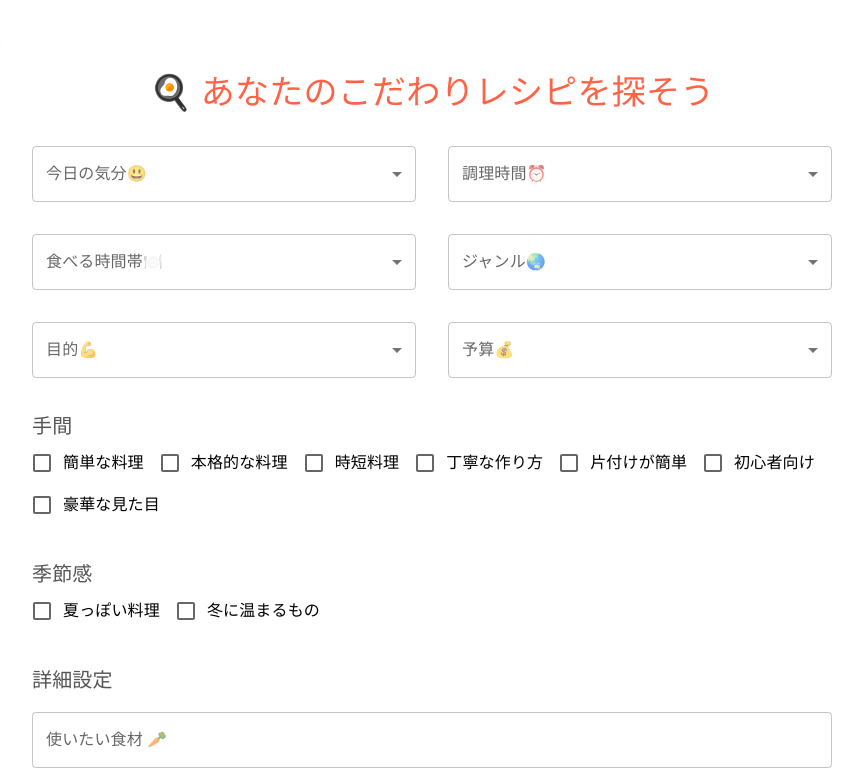
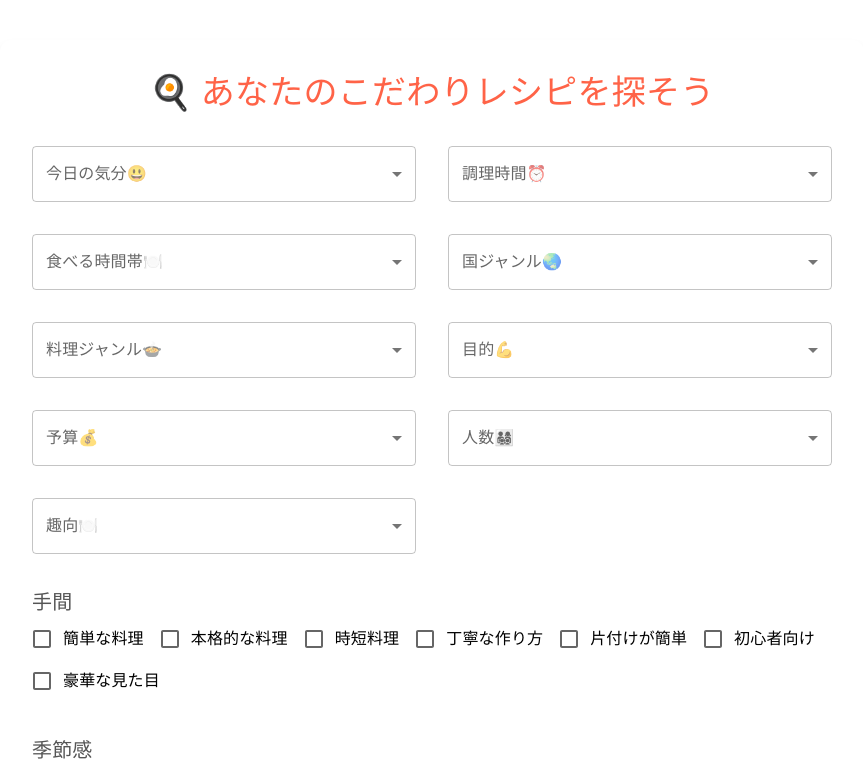
Before and after one commit to yasuhikasa/Recipe_app_Web, a Next.js app: page /components/recipeForm/RecipeForm in a window 1280 px wide. Shown: the top 776 px of the page, without its empty margins (208-1071 px from the left). Built offline with nearby package versions, Linux system fonts and the light colour scheme.

Commit message:
暫定版

```diff
--- a/src/pages/components/recipeForm/RecipeForm.tsx
+++ b/src/pages/components/recipeForm/RecipeForm.tsx
@@ -22,6 +22,9 @@ import {
   genreOptions,
   purposeOptions,
   budgetOptions,
+  peopleOptions,
+  preferenceOptions,
+  cookingGenreOptions,
 } from "../../../utils/options";
 
 type FormData = {
@@ -36,6 +39,9 @@ type FormData = {
   preferredIngredients: string; // 使いたい食材
   avoidedIngredients: string;  // 避けたい食材
   additionalNotes: string;     // その他特記事項
+  people: string; // 人数
+  preference: string; // 趣向
+  cookingGenre: string; // 料理ジャンル
 };
 
 const RecipeFormExtended = () => {
@@ -51,6 +57,9 @@ const RecipeFormExtended = () => {
     preferredIngredients: "",
     avoidedIngredients: "",
     additionalNotes: "",
+    people: "", // 人数
+  preference: "", // 趣向
+  cookingGenre: "", // 料理ジャンル
   });
 
   const handleSelectChange = (event: SelectChangeEvent) => {
@@ -174,10 +183,10 @@ const RecipeFormExtended = () => {
             </FormControl>
           </Grid>
 
-          {/* ジャンルセクション */}
+          {/* 国ジャンルセクション */}
           <Grid item xs={12} sm={6}>
             <FormControl fullWidth>
-              <InputLabel id="genre-label">ジャンル🌏</InputLabel>
+              <InputLabel id="genre-label">国ジャンル🌏</InputLabel>
               <Select
                 labelId="genre-label"
                 id="genre"
@@ -193,6 +202,26 @@ const RecipeFormExtended = () => {
               </Select>
             </FormControl>
           </Grid>
+
+            {/* 料理ジャンルセクション */}
+  <Grid item xs={12} sm={6}>
+    <FormControl fullWidth>
+      <InputLabel id="cooking-genre-label">料理ジャンル🍲</InputLabel>
+      <Select
+        labelId="cooking-genre-label"
+        id="cookingGenre"
+        name="cookingGenre"
+        value={formData.cookingGenre}
+        onChange={handleSelectChange}
+      >
+        {cookingGenreOptions.map((option) => (
+          <MenuItem key={option.value} value={option.value}>
+            {option.label}
+          </MenuItem>
+        ))}
+      </Select>
+    </FormControl>
+  </Grid>
 
           {/* 目的セクション */}
           <Grid item xs={12} sm={6}>
@@ -233,6 +262,48 @@ const RecipeFormExtended = () => {
               </Select>
             </FormControl>
           </Grid>
+
+
+  {/* 人数セクション */}
+  <Grid item xs={12} sm={6}>
+    <FormControl fullWidth>
+      <InputLabel id="people-label">人数👨‍👩‍👧‍👦</InputLabel>
+      <Select
+        labelId="people-label"
+        id="people"
+        name="people"
+        value={formData.people}
+        onChange={handleSelectChange}
+      >
+        {peopleOptions.map((option) => (
+          <MenuItem key={option.value} value={option.value}>
+            {option.label}
+          </MenuItem>
+        ))}
+      </Select>
+    </FormControl>
+  </Grid>
+
+  {/* 趣向セクション */}
+  <Grid item xs={12} sm={6}>
+    <FormControl fullWidth>
+      <InputLabel id="preference-label">趣向🍽️</InputLabel>
+      <Select
+        labelId="preference-label"
+        id="preference"
+        name="preference"
+        value={formData.preference}
+        onChange={handleSelectChange}
+      >
+        {preferenceOptions.map((option) => (
+          <MenuItem key={option.value} value={option.value}>
+            {option.label}
+          </MenuItem>
+        ))}
+      </Select>
+    </FormControl>
+  </Grid>
+
 
           {/* 手間セクション */}
           <Grid item xs={12}>
--- a/src/utils/options.ts
+++ b/src/utils/options.ts
@@ -103,7 +103,7 @@ export const mealTimeOptions: Option[] = [
   { label: "夜食", value: "夜食" },
 ];
 
-// ジャンル
+// 国ジャンル
 export const genreOptions: Option[] = [
   { label: "和食", value: "和食" },
   { label: "中華", value: "中華" },
@@ -114,3 +114,31 @@ export const genreOptions: Option[] = [
   { label: "エスニック", value: "エスニック" },
   { label: "アメリカン", value: "アメリカン" },
 ];
+
+// 料理ジャンル
+export const cookingGenreOptions: Option[] = [
+  { label: "鍋物", value: "鍋物" },
+  { label: "スイーツ", value: "スイーツ" },
+  { label: "ケーキ", value: "ケーキ" },
+  { label: "煮物", value: "煮物" },
+  { label: "炒め物", value: "炒め物" },
+  { label: "揚げ物", value: "揚げ物" },
+  { label: "蒸し物", value: "蒸し物" },
+  { label: "汁物", value: "汁物" },
+];
+
+// 人数
+export const peopleOptions: Option[] = [
+  { label: "1人分", value: "1人分" },
+  { label: "2人分", value: "2人分" },
+  { label: "3〜4人分", value: "3〜4人分" },
+  { label: "5人以上", value: "5人以上" },
+];
+
+// 趣向
+export const preferenceOptions: Option[] = [
+  { label: "野菜多め", value: "野菜多め" },
+  { label: "お肉多め", value: "お肉多め" },
+  { label: "魚料理中心", value: "魚料理中心" },
+  { label: "炭水化物メイン", value: "炭水化物メイン" },
+];
```
